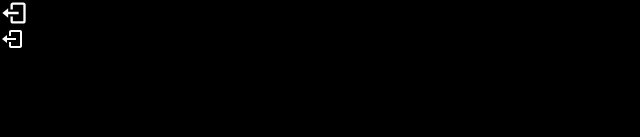
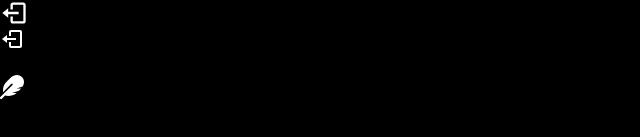
Before and after one commit to NeilRow56/twitter-clone2023m, a Next.js app: page / in a window 1280 px wide. Shown: the part 257-394 px from the top of the page, without its empty margins (0-640 px from the left). Built offline with nearby package versions, Linux system fonts and the light colour scheme.

Commit message:
Added Header, Button and Modal components

```diff
--- a/app/layout.js
+++ b/app/layout.js
@@ -1,5 +1,7 @@
 import "./globals.css";
 import Sidebar from "@/components/layoutComponents/Sidebar";
+import FollowBar from "@/components/layoutComponents/FollowBar";
+import Modal from "@/components/Modal";
 
 export const metadata = {
   title: "Create Next App",
@@ -14,9 +16,10 @@ export default function RootLayout({ children }) {
           <div className="xl:px-30 container mx-auto h-full max-w-6xl">
             <div className="grid h-full grid-cols-4">
               <Sidebar />
-              <div className="lg:col-spn-2 col-span-3 border-x-[1px] border-neutral-800">
+              <div className="col-span-3 border-x-[1px] border-neutral-800 lg:col-span-2">
                 {children}
               </div>
+              <FollowBar />
             </div>
           </div>
         </div>
--- a/app/page.js
+++ b/app/page.js
@@ -1,7 +1,9 @@
+import Header from "@/components/Header";
+
 export default function Home() {
   return (
-    <div>
-      <h1 className="pt-2 text-5xl font-bold text-sky-500">Home Page</h1>
-    </div>
+    <>
+      <Header label="Home" />
+    </>
   );
 }
--- /dev/null
+++ b/components/Button.jsx
@@ -0,0 +1,39 @@
+const Button = ({
+  label,
+  secondary,
+  fullWidth,
+  onClick,
+  large,
+  disabled,
+  outline,
+}) => {
+  return (
+    <button
+      disabled={disabled}
+      onClick={onClick}
+      className={`
+        rounded-full
+        border-2
+        font-semibold
+        transition
+        hover:opacity-80
+        disabled:cursor-not-allowed
+        disabled:opacity-70
+        ${fullWidth ? "w-full" : "w-fit"}
+        ${secondary ? "bg-white" : "bg-sky-500"}
+        ${secondary ? "text-black" : "text-white"}
+        ${secondary ? "border-black" : "border-sky-500"}
+        ${large ? "text-xl" : "text-md"}
+        ${large ? "px-5" : "px-4"}
+        ${large ? "py-3" : "py-2"}
+        ${outline ? "bg-transparent" : ""}
+        ${outline ? "border-white" : ""}
+        ${outline ? "text-white" : ""}
+      `}
+    >
+      {label}
+    </button>
+  );
+};
+
+export default Button;
--- /dev/null
+++ b/components/Header.jsx
@@ -0,0 +1,40 @@
+"use client";
+
+import { useRouter } from "next/navigation";
+import { useCallback } from "react";
+import { BiArrowBack } from "react-icons/bi";
+
+const Header = ({ showBackArrow, label }) => {
+  const router = useRouter();
+
+  const handleBack = useCallback(() => {
+    router.back();
+  }, [router]);
+
+  //useCallback is a React Hook that lets you cache a function definition between re-renders.
+
+  //const cachedFn = useCallback(fn, dependencies)
+  //In example above dependency is router ;
+
+  return (
+    <div className="border-b-[1px] border-neutral-800 p-5">
+      <div className="flex flex-row items-center gap-2">
+        {showBackArrow && (
+          <BiArrowBack
+            onClick={handleBack}
+            color="white"
+            size={20}
+            className="
+              cursor-pointer
+              transition
+              hover:opacity-70
+          "
+          />
+        )}
+        <h1 className="text-xl font-semibold text-white">{label}</h1>
+      </div>
+    </div>
+  );
+};
+
+export default Header;
--- /dev/null
+++ b/components/Modal.jsx
@@ -0,0 +1,119 @@
+"use client";
+
+import { useCallback } from "react";
+import { AiOutlineClose } from "react-icons/ai";
+import Button from "./Button";
+
+const Modal = ({
+  isOpen,
+  onClose,
+  onSubmit,
+  title,
+  body,
+  actionLabel,
+  footer,
+  disabled,
+}) => {
+  const handleClose = useCallback(() => {
+    if (disabled) {
+      return;
+    }
+
+    onClose();
+  }, [onClose, disabled]);
+
+  const handleSubmit = useCallback(() => {
+    if (disabled) {
+      return;
+    }
+
+    onSubmit();
+  }, [onSubmit, disabled]);
+
+  if (!isOpen) {
+    return null;
+  }
+
+  return (
+    <>
+      <div
+        className="
+          fixed
+          inset-0
+          z-50
+          flex
+          items-center
+          justify-center
+          overflow-y-auto
+          overflow-x-hidden
+          bg-neutral-800
+          bg-opacity-70
+          outline-none
+          focus:outline-none
+        "
+      >
+        <div className="relative my-6 mx-auto h-full w-full lg:h-auto lg:w-3/6 lg:max-w-3xl">
+          {/*content*/}
+          <div
+            className="
+            relative
+            flex
+            h-full
+            w-full
+            flex-col
+            rounded-lg
+            border-0
+            bg-black
+            shadow-lg
+            outline-none
+            focus:outline-none
+            lg:h-auto
+            "
+          >
+            {/*header*/}
+            <div
+              className="
+              flex
+              items-center
+              justify-between
+              rounded-t
+              p-10
+              "
+            >
+              <h3 className="text-3xl font-semibold text-white">{title}</h3>
+              <button
+                className="
+                  ml-auto
+                  border-0
+                  p-1
+                  text-white
+                  transition
+                  hover:opacity-70
+                "
+                onClick={handleClose}
+              >
+                <AiOutlineClose size={20} />
+              </button>
+            </div>
+            {/*body*/}
+            <div className="relative flex-auto p-10">{body}</div>
+            {/*footer*/}
+            <div className="flex flex-col gap-2 p-10">
+              <Button
+                disabled={disabled}
+                label={actionLabel}
+                secondary
+                fullWidth
+                large
+                onClick={handleSubmit}
+              />
+              {footer}
+            </div>
+          </div>
+        </div>
+      </div>
+    </>
+  );
+};
+
+export default Modal;
--- /dev/null
+++ b/components/layoutComponents/FollowBar.jsx
@@ -0,0 +1,21 @@
+"use client";
+
+const FollowBar = () => {
+  return (
+    <div className="hidden px-6 py-4 lg:block">
+      <div className="rounded-xl bg-neutral-800 p-4">
+        <h2 className="text-xl font-semibold text-white">Who to follow</h2>
+        <div className="mt-4 flex flex-col gap-6">
+          <div className="flex flex-row gap-4">
+            <div className="flex flex-col">
+              <p className="text-sm font-semibold text-white">User name</p>
+              <p className="text-sm text-neutral-400">@user.username</p>
+            </div>
+          </div>
+        </div>
+      </div>
+    </div>
+  );
+};
+
+export default FollowBar;
--- a/components/layoutComponents/Sidebar.jsx
+++ b/components/layoutComponents/Sidebar.jsx
@@ -5,6 +5,7 @@ import { BsHouseFill, BsBellFill } from "react-icons/bs";
 import { FaUser } from "react-icons/fa";
 import SidebarItem from "./SidebarItem";
 import SidebarLogo from "./SidebarLogo";
+import SidebarTweetButton from "./SidebarTweetButton";
 
 export default function Sidebar() {
   const items = [
@@ -39,6 +40,7 @@ export default function Sidebar() {
             />
           ))}
           <SidebarItem onClick={() => {}} icon={BiLogOut} label="Logout" />
+          <SidebarTweetButton />
         </div>
       </div>
     </div>
--- /dev/null
+++ b/components/layoutComponents/SidebarTweetButton.jsx
@@ -0,0 +1,59 @@
+"use client";
+
+import { useRouter } from "next/navigation";
+import { FaFeather } from "react-icons/fa";
+
+const SidebarTweetButton = () => {
+  const router = useRouter();
+  return (
+    <div onClick={() => router.push("/")}>
+      <div
+        className="
+        mt-6
+        flex
+        h-14
+        w-14
+        cursor-pointer
+        items-center
+        justify-center
+        rounded-full
+        bg-sky-500
+        p-4
+        transition
+        hover:bg-opacity-80
+        lg:hidden
+      "
+      >
+        <FaFeather size={24} color="white" />
+      </div>
+      <div
+        className="
+        mt-6
+        hidden
+        cursor-pointer
+        rounded-full
+        bg-sky-500
+        px-4
+        py-2
+        hover:bg-opacity-80
+        lg:block
+      "
+      >
+        <p
+          className="
+            hidden
+            text-center
+            text-[20px]
+            font-semibold
+            text-white
+            lg:block
+        "
+        >
+          Tweet
+        </p>
+      </div>
+    </div>
+  );
+};
+
+export default SidebarTweetButton;
```
